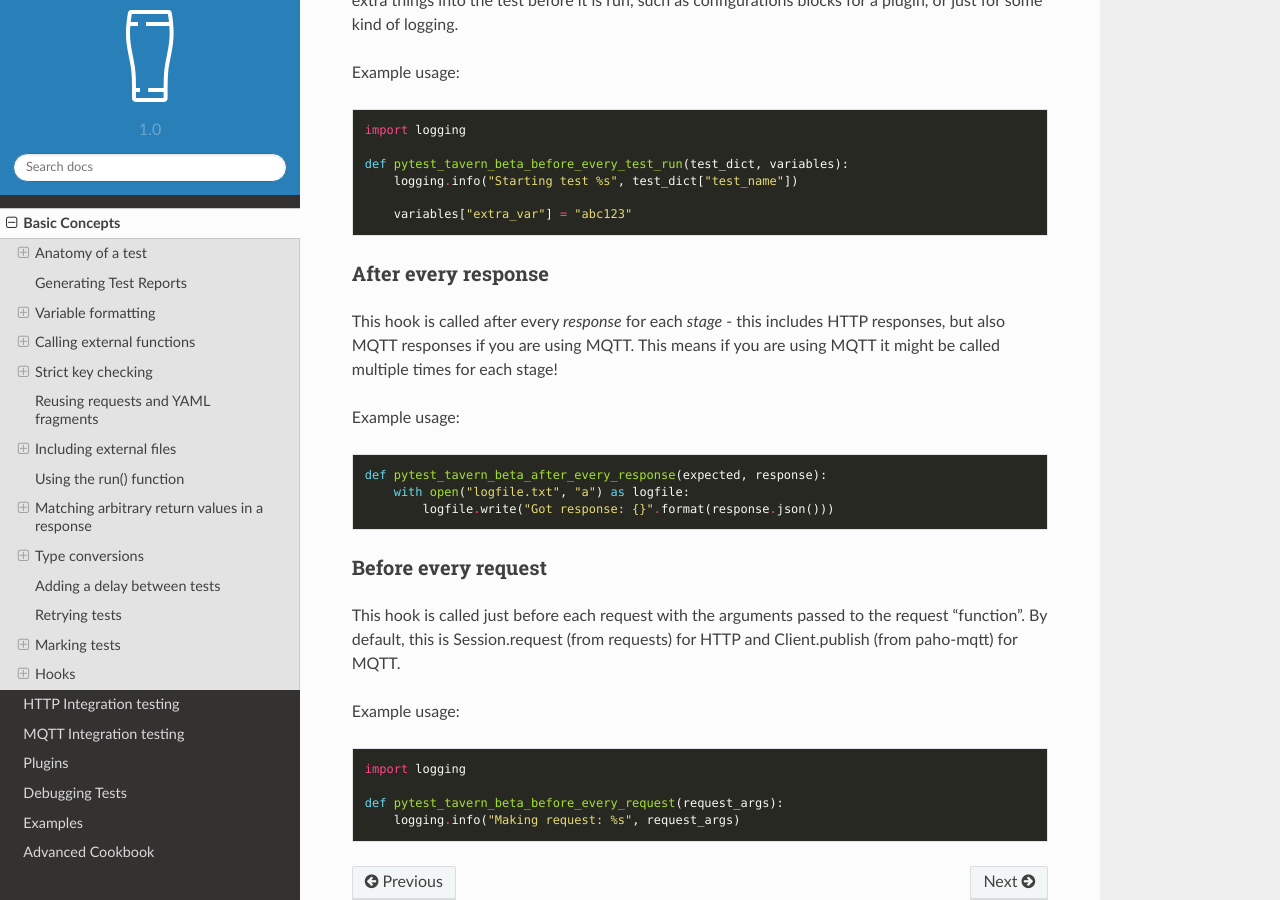
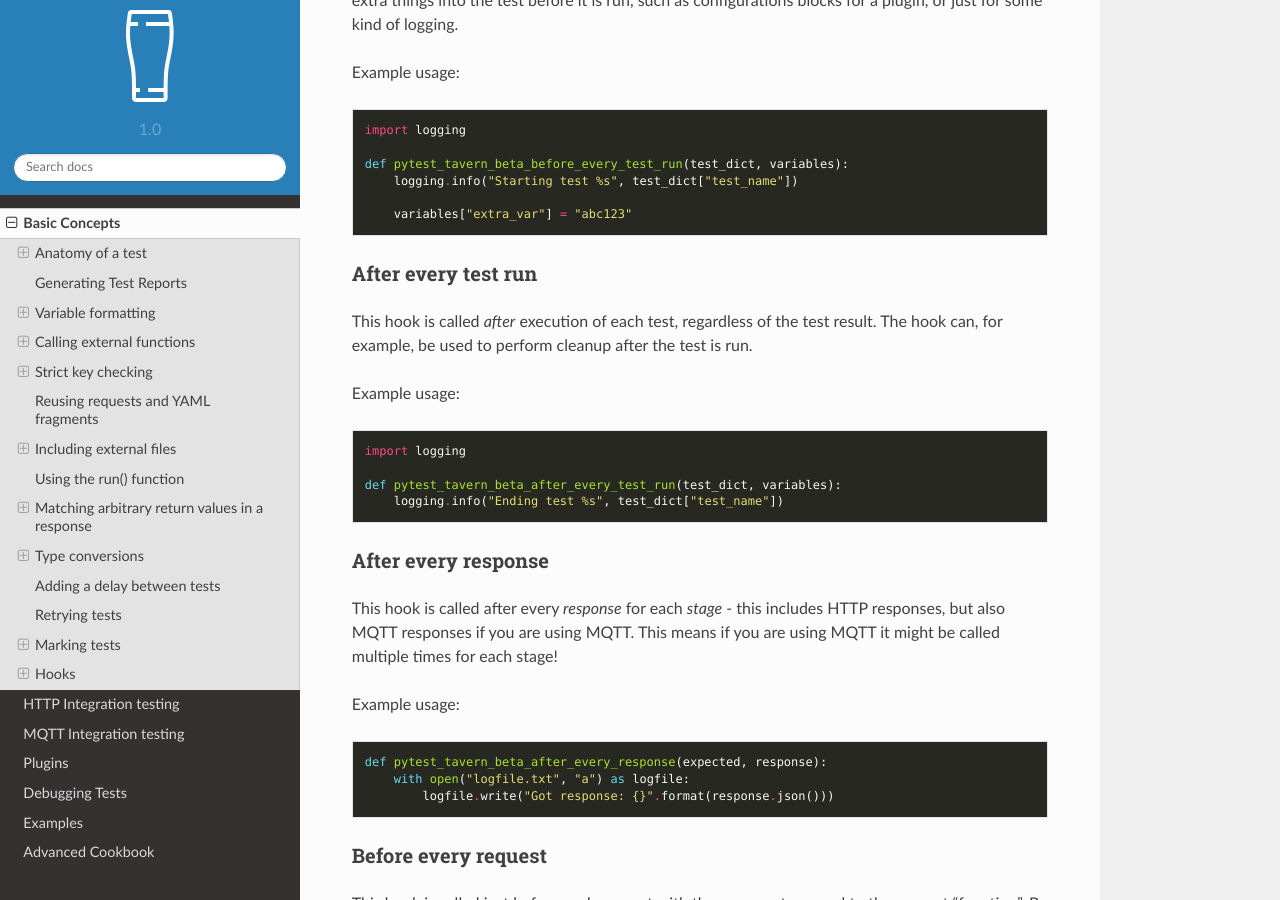
Before and after one commit to taverntesting/tavern, a Sphinx documentation site: the page built from docs/source/basics.md, in a window 1280 px wide and 900 px high, scrolled down 42787 px. Built offline with Sphinx 7.4.7 and the Read the Docs theme 2.0.0, drawn with Linux system fonts in a browser that asks for light colours; formulas are drawn with MathJax 3.

Commit message:
add readme

````diff
--- a/docs/source/basics.md
+++ b/docs/source/basics.md
@@ -2307,6 +2307,20 @@ def pytest_tavern_beta_before_every_test_run(test_dict, variables):
     variables["extra_var"] = "abc123"
 ```
 
+### After every test run
+
+This hook is called _after_ execution of each test, regardless of the test
+result. The hook can, for example, be used to perform cleanup after the test is run.
+
+Example usage:
+
+```python
+import logging
+
+def pytest_tavern_beta_after_every_test_run(test_dict, variables):
+    logging.info("Ending test %s", test_dict["test_name"])
+```
+
 ### After every response
 
 This hook is called after every _response_ for each _stage_ - this includes HTTP
````
